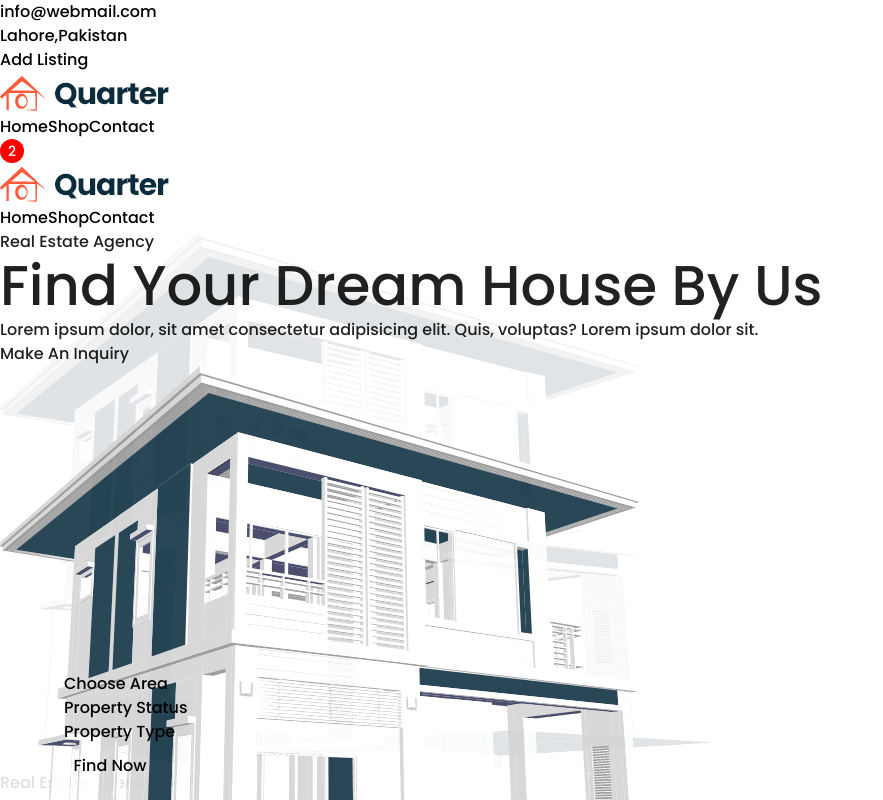
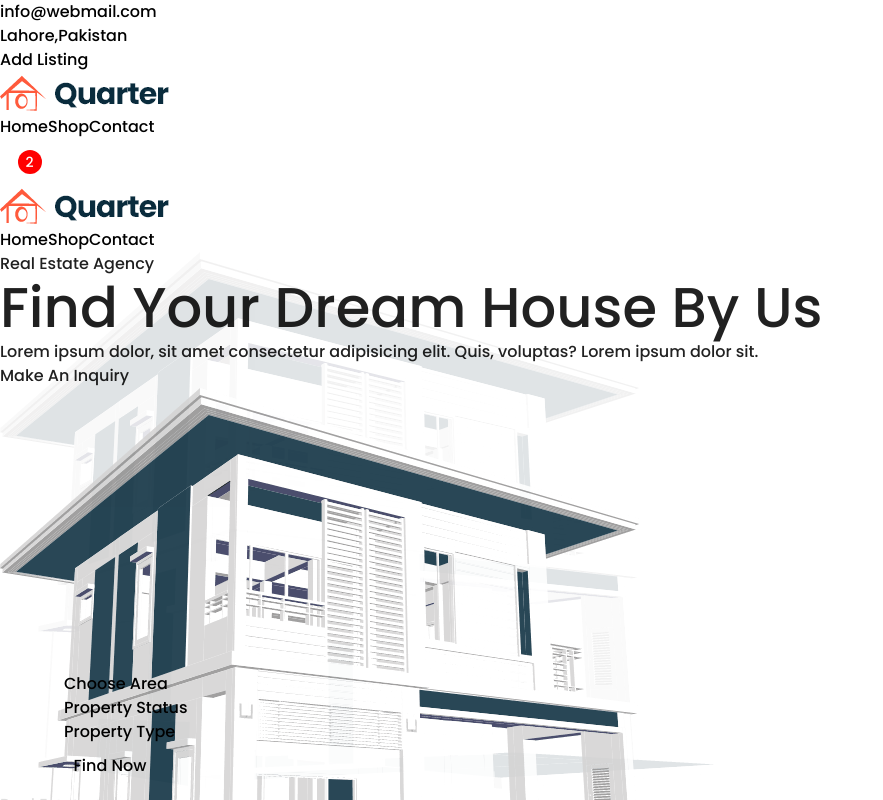
Before and after one commit to heyitsuzair/real-estate-next, a Next.js app: page / in a window 1280 px wide. Shown: the top 800 px of the page, without its empty margins (0-883 px from the left). Built offline with nearby package versions, Linux system fonts and the light colour scheme; what @material-tailwind/react would draw is missing.

Commit message:
Polishes

```diff
--- a/components/subcomponents/navbar/NavIcons.tsx
+++ b/components/subcomponents/navbar/NavIcons.tsx
@@ -14,14 +14,11 @@ const NavIcons = ({ setCanvasHidden, canvasHidden }: PropTypes) => {
         <i className="fa-solid fa-magnifying-glass"></i>
       </div>
       <div
-        className="shadow-2xl transition-all ease-in-out hover:bg-slate-800 hover:text-white hover:cursor-pointer shadow-slate-800 py-3 rounded-full"
-        style={{ paddingLeft: "1.1rem", paddingRight: "1.1rem" }}
+        className="shadow-2xl transition-all ease-in-out hover:bg-slate-800 hover:text-white hover:cursor-pointer shadow-slate-800 rounded-full relative"
+        style={{ padding: ".7rem 1.1rem" }}
       >
+        <span className={`absolute ${styles.cartCountSpan}`}>2</span>
         <i className="fa-regular fa-user"></i>
-      </div>
-      <div className="shadow-2xl transition-all ease-in-out hover:bg-slate-800 hover:text-white hover:cursor-pointer shadow-slate-800 py-3 px-4 rounded-full relative">
-        <span className={`absolute ${styles.cartCountSpan}`}>2</span>
-        <i className="fa fa-cart-shopping"></i>
       </div>
       <a
         className="shadow-2xl md:hidden lg:hidden hover:bg-slate-800 hover:text-white hover:cursor-pointer shadow-slate-800 py-3 px-4 rounded-full"
```
